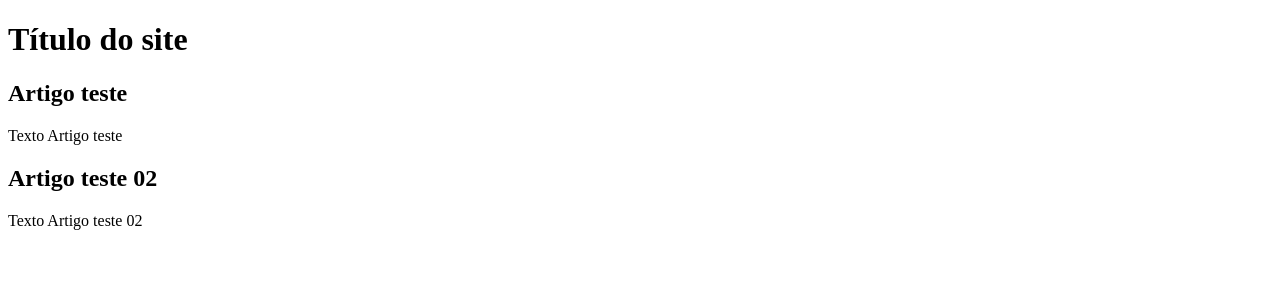
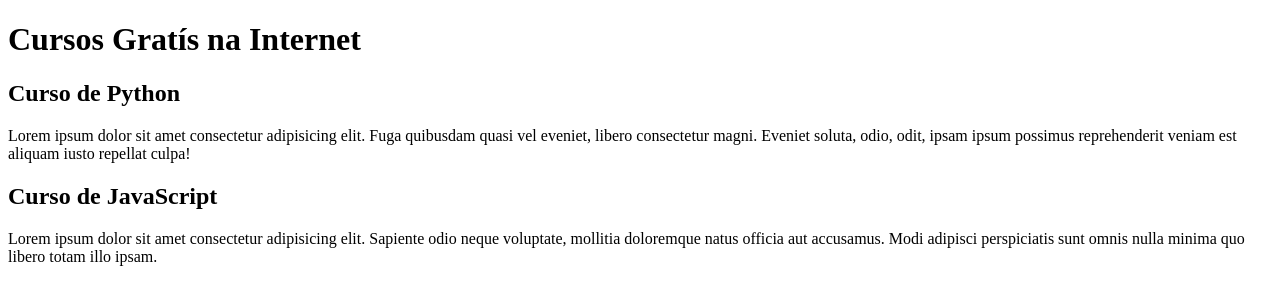
Before and after one commit to caiobaldez/projeto-site, a plain HTML site: page index.html in a window 1280 px wide. Drawn offline with Linux system fonts and the light colour scheme.

Commit message:
Comecei a escrever o conteúdo

```diff
--- a/index.html
+++ b/index.html
@@ -8,15 +8,15 @@
 <body>
     <main>
         <header>
-            <h1>Título do site</h1>
+            <h1>Cursos Gratís na Internet</h1>
         </header>
         <article>
-            <H2>Artigo teste</H2>
-            <p>Texto Artigo teste</p>
+            <H2>Curso de Python</H2>
+            <p>Lorem ipsum dolor sit amet consectetur adipisicing elit. Fuga quibusdam quasi vel eveniet, libero consectetur magni. Eveniet soluta, odio, odit, ipsam ipsum possimus reprehenderit veniam est aliquam iusto repellat culpa!</p>
         </article>
         <article>
-            <h2>Artigo teste 02</h2>
-            <p>Texto Artigo teste 02</p>
+            <h2>Curso de JavaScript</h2>
+            <p>Lorem ipsum dolor sit amet consectetur adipisicing elit. Sapiente odio neque voluptate, mollitia doloremque natus officia aut accusamus. Modi adipisci perspiciatis sunt omnis nulla minima quo libero totam illo ipsam.</p>
         </article>
     </main>
 
```
